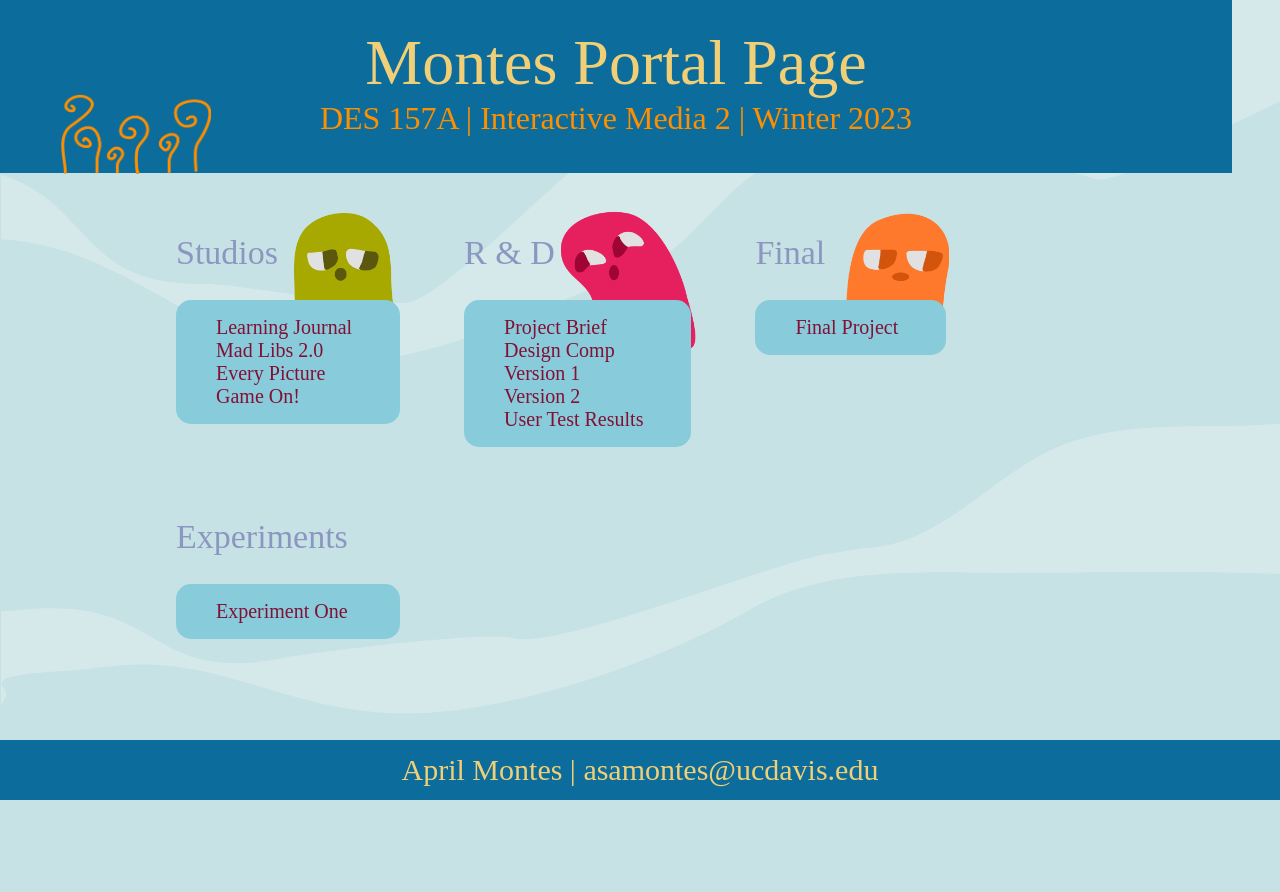
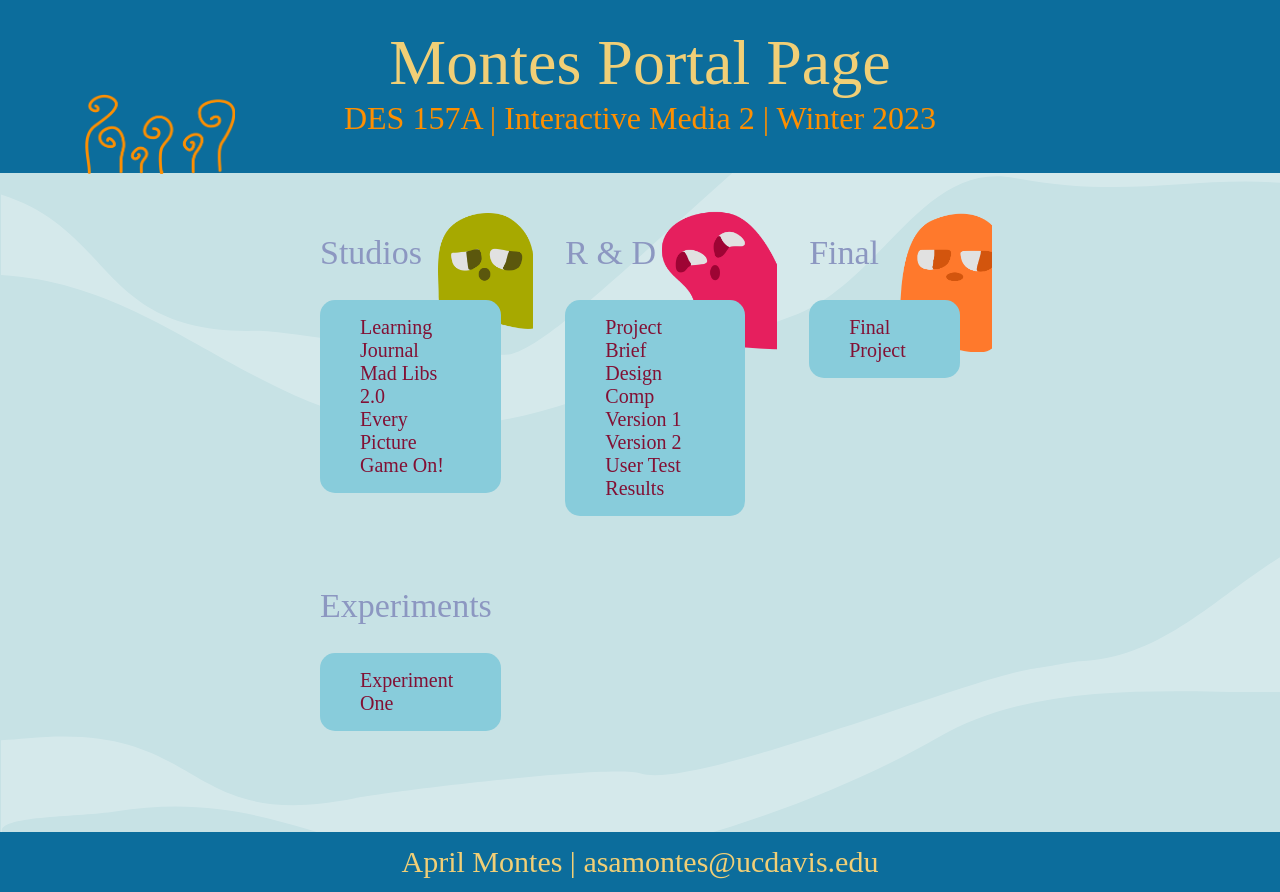
Before and after one commit to asamontes/des157A, a plain HTML site: page index.html in a window 1280 px wide. Before the commit the page ends 800 px from the top, so only its background shows below. Drawn offline with nearby package versions, Linux system fonts and the light colour scheme; a web font is replaced by a local one.

Commit message:
updated pages

```diff
--- a/journal/styles.css
+++ b/journal/styles.css
@@ -87,8 +87,9 @@ main h3{
 main div{
     background-color: #88CCDB;
     border-radius: 15px;
-    text-align: left;
+    text-align:justify;
     display: block;
+    padding-right: 2em;
     padding-left: 2em;
     padding-top: 3px;
     padding-bottom: 3px;
--- a/styles.css
+++ b/styles.css
@@ -1,7 +1,5 @@
 /****BANNER STYLES****/
 header {
-    max-width: 1200px;
-    max-height: 250px;
     background-color: #0C6D9C;
     text-align: center;
     margin-top: -3.4em;
@@ -46,9 +44,7 @@ header h2{
 
 body{
     background-color: #D7E5E8;
-    background-size: 80em;
     background-repeat: no-repeat;
-    background-position: 1px -40px;
     background-blend-mode:color-dodge;
     animation-duration: 18s;
     animation-timing-function: linear;
@@ -58,9 +54,9 @@ body{
 
 #wave{
     background-image:url(images/windkinda.svg);
-    background-size: 80em;
+    background-size: 100em;
     background-repeat: no-repeat;
-    background-position: 1px -10px;
+    background-position: 1px -50px;
     animation-duration: 20s;
 }
 
@@ -74,7 +70,8 @@ body{
 
 main{
     display: flex;
-    padding-left: 9em;
+    margin-left: 18em;
+    margin-right: 18em;
 }
 
 main h2{
```
Also changed, not shown: journal/index.html (+4 -2 lines).
